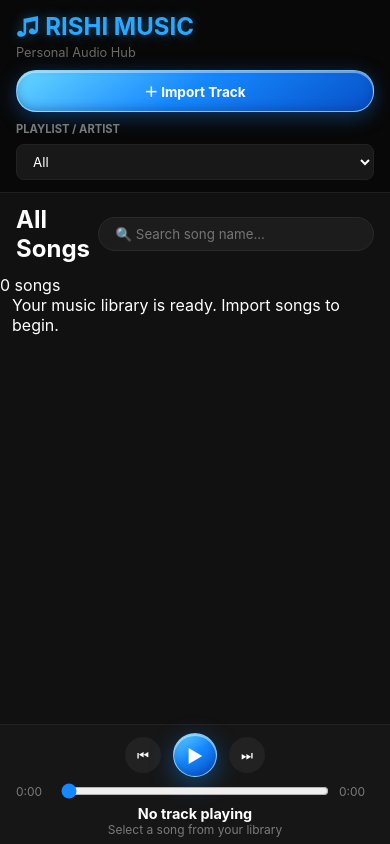
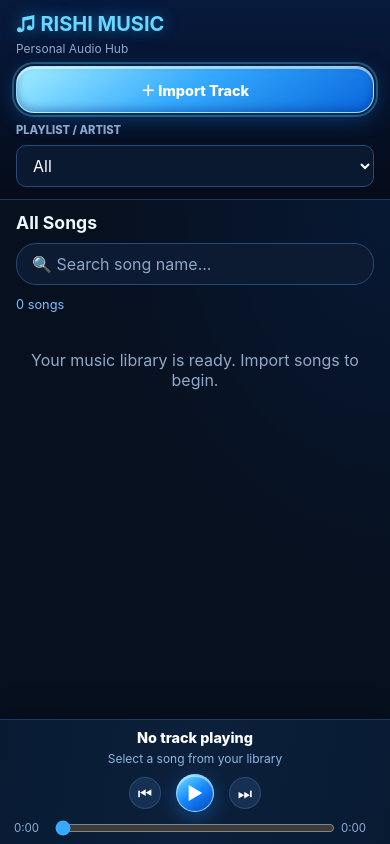
Before and after one commit to srishi1009-cyber/rishi18, a plain HTML site: page index.html in a window 390 px wide. Both pictures are taken after a click on the label "＋ Import Track". Drawn offline with Linux system fonts and the light colour scheme.

Commit message:
Update style.css

```diff
--- a/style.css
+++ b/style.css
@@ -1,17 +1,34 @@
+/* =========================================================
+   RISHI MUSIC — GLOSSY BLUE EDITION
+   Responsive layout + visible import controls
+   ========================================================= */
+
 * {
     box-sizing: border-box;
     margin: 0;
     padding: 0;
-  font-family: -apple-system, BlinkMacSystemFont, "Segoe UI", Roboto, sans-serif;
-  user-select: none;
+    font-family: -apple-system, BlinkMacSystemFont, "Segoe UI",
+                 Roboto, sans-serif;
+    -webkit-tap-highlight-color: transparent;
 }
 
 body {
-  background-color: #0f0f0f;
+    background: #050b18;
     color: #ffffff;
+    height: 100vh;
+    height: 100dvh;
     overflow: hidden;
-  height: 100vh;
-  height: 100dvh; /* Adapts cleanly to mobile browser URL bars */
+}
+
+button,
+select,
+input {
+    font: inherit;
+}
+
+button {
+    -webkit-appearance: none;
+    appearance: none;
 }
 
 .app-container {
@@ -19,396 +36,531 @@ body {
     height: 100vh;
     height: 100dvh;
     padding-bottom: 90px;
+    overflow: hidden;
 }
+
+/* SIDEBAR */
 
 .sidebar {
     width: 260px;
-  background-color: #080808;
-  padding: 24px 16px;
+    flex-shrink: 0;
     display: flex;
     flex-direction: column;
     gap: 20px;
-  border-right: 1px solid #1f1f1f;
-  flex-shrink: 0;
+    padding: 24px 16px;
+    background: linear-gradient(180deg, #071a3d, #050b18);
+    border-right: 1px solid rgba(70, 170, 255, 0.2);
 }
 
 .brand h1 {
-  color: #28a9ff;
+    color: #65d9ff;
     font-size: 1.5rem;
-  text-shadow: 0 0 12px rgba(40, 169, 255, 0.45);
+    text-shadow: 0 0 15px rgba(40, 169, 255, 0.6);
 }
 
 .brand p {
-  color: #6a6a6a;
+    margin-top: 5px;
+    color: #91a9c8;
     font-size: 0.8rem;
-  margin-top: 4px;
 }
 
+/* IMPORT BUTTON */
+
 .btn-import {
+    display: flex;
+    justify-content: center;
+    align-items: center;
+    min-height: 46px;
+    width: 100%;
+    padding: 12px;
+    border-radius: 18px;
+    border: 1px solid rgba(180, 240, 255, 0.8);
     background: linear-gradient(
         145deg,
-    #67d7ff 0%,
+        #75e5ff,
         #1688ff 48%,
-    #0751c7 100%
+        #0646b8
     );
     color: #ffffff;
-  font-weight: bold;
-  font-size: 0.85rem;
-  padding: 10px;
-  border-radius: 20px;
+    font-weight: 800;
+    font-size: 0.9rem;
     text-align: center;
     cursor: pointer;
-  border: 1px solid rgba(160, 230, 255, 0.7);
+    touch-action: manipulation;
     box-shadow:
-    inset 0 2px 0 rgba(255, 255, 255, 0.4),
-    inset 0 -3px 8px rgba(0, 40, 120, 0.3),
-    0 5px 20px rgba(22, 136, 255, 0.35);
+        inset 0 2px 0 rgba(255, 255, 255, 0.55),
+        inset 0 -3px 8px rgba(0, 30, 100, 0.35),
+        0 5px 22px rgba(22, 136, 255, 0.35);
 }
 
-.btn-import:hover {
+.btn-import:hover,
+.btn-import:focus-within {
     background: linear-gradient(
         145deg,
-    #8ae4ff 0%,
+        #a2efff,
         #35aaff 48%,
-    #0866db 100%
+        #0866db
     );
-  box-shadow:
-    inset 0 2px 0 rgba(255, 255, 255, 0.5),
-    0 7px 25px rgba(22, 136, 255, 0.5);
+    outline: 2px solid rgba(101, 217, 255, 0.3);
+    outline-offset: 2px;
 }
 
-.btn-import input {
-  display: none;
+/*
+  Keep the file input available to browsers.
+  Do not use display:none, which can cause issues
+  with some mobile file-picker interactions.
+*/
+
+.btn-import input[type="file"] {
+    position: absolute;
+    width: 1px;
+    height: 1px;
+    opacity: 0;
+    overflow: hidden;
+    pointer-events: none;
 }
+
+/* FILTER */
 
 .filter-group label {
     display: block;
+    margin-bottom: 8px;
+    color: #8ba9d0;
     font-size: 0.7rem;
-  color: #7a7a7a;
-  font-weight: bold;
-  margin-bottom: 8px;
+    font-weight: 800;
 }
 
 select {
     width: 100%;
-  padding: 8px 12px;
-  background: #181818;
+    min-height: 42px;
+    padding: 9px 12px;
+    border: 1px solid #244b7b;
+    border-radius: 10px;
+    background: #0b1930;
     color: white;
-  border: 1px solid #222222;
-  border-radius: 8px;
     outline: none;
 }
 
 select:focus {
-  border-color: #1688ff;
-  box-shadow: 0 0 10px rgba(22, 136, 255, 0.25);
+    border-color: #35aaff;
+    box-shadow: 0 0 12px rgba(22, 136, 255, 0.3);
 }
+
+/* MAIN CONTENT */
 
 .main-content {
     flex: 1;
+    min-width: 0;
+    min-height: 0;
     display: flex;
     flex-direction: column;
-  background-color: #111111;
-  min-height: 0; /* Critical: allows child .song-list to trigger overflow scroll */
     overflow: hidden;
+    background:
+        radial-gradient(
+            ellipse at top right,
+            rgba(0, 110, 255, 0.09),
+            transparent 55%
+        ),
+        #07101f;
 }
 
 .top-nav {
     display: flex;
     justify-content: space-between;
     align-items: center;
+    gap: 16px;
+    flex-shrink: 0;
     padding: 20px 28px;
-  flex-shrink: 0;
+}
+
+.top-nav h2 {
+    font-size: 1.25rem;
+    color: #eaf7ff;
 }
 
 #searchInput {
-  background: #1c1c1c;
-  border: 1px solid #2a2a2a;
-  border-radius: 17px;
-  padding: 8px 16px;
+    width: 240px;
+    min-width: 0;
+    padding: 10px 15px;
+    border: 1px solid #254b78;
+    border-radius: 20px;
+    outline: none;
+    background: #0c1b32;
     color: #ffffff;
-  width: 240px;
-  outline: none;
+}
+
+#searchInput::placeholder {
+    color: #8da6c7;
 }
 
 #searchInput:focus {
-  border-color: #1688ff;
-  box-shadow: 0 0 12px rgba(22, 136, 255, 0.22);
+    border-color: #35aaff;
+    box-shadow: 0 0 12px rgba(22, 136, 255, 0.25);
 }
+
+.track-count {
+    flex-shrink: 0;
+    padding: 0 24px 12px;
+    color: #7ebeff;
+    font-size: 0.8rem;
+}
+
+/* SONG LIBRARY */
 
 .song-list {
     flex: 1;
+    min-height: 0;
     overflow-y: auto;
-  -webkit-overflow-scrolling: touch; /* Smooth momentum scrolling on mobile */
-  padding: 0 20px 20px;
+    overscroll-behavior: contain;
+    -webkit-overflow-scrolling: touch;
     display: flex;
     flex-direction: column;
-  gap: 8px;
+    gap: 9px;
+    padding: 0 20px 24px;
 }
 
-/* Sleek scrollbar styling */
 .song-list::-webkit-scrollbar {
     width: 6px;
 }
 
-.song-list::-webkit-scrollbar-track {
-  background: transparent;
+.song-list::-webkit-scrollbar-thumb {
+    background: #24558d;
+    border-radius: 6px;
 }
 
-.song-list::-webkit-scrollbar-thumb {
-  background: #2a2a2a;
-  border-radius: 4px;
+.empty-library {
+    padding: 28px 16px;
+    color: #91a9c8;
+    text-align: center;
 }
 
-.song-list::-webkit-scrollbar-thumb:hover {
-  background: #1688ff;
-}
+/* SONG CARDS */
 
 .song-card {
     display: flex;
     align-items: center;
     justify-content: space-between;
-  background: #181818;
-  padding: 10px 16px;
-  border-radius: 8px;
+    gap: 12px;
     flex-shrink: 0;
+    padding: 12px 16px;
+    border: 1px solid rgba(75, 150, 230, 0.13);
+    border-radius: 12px;
+    background: linear-gradient(135deg, #102440, #0a1528);
+    transition: background 0.2s ease, border-color 0.2s ease;
 }
 
-.song-card:hover {
-  background: #202020;
-  box-shadow: inset 3px 0 0 #1688ff;
+.song-card:hover,
+.song-card.active {
+    border-color: rgba(53, 170, 255, 0.6);
+    background: linear-gradient(135deg, #163c68, #0c203b);
+    box-shadow: inset 3px 0 #35aaff;
 }
 
 .song-info {
     display: flex;
     align-items: center;
     gap: 12px;
+    min-width: 0;
     overflow: hidden;
 }
 
 .song-icon {
-  color: #28a9ff;
-  font-size: 1.2rem;
-  text-shadow: 0 0 10px rgba(40, 169, 255, 0.45);
+    flex-shrink: 0;
+    color: #65d9ff;
+    font-size: 1.3rem;
+    text-shadow: 0 0 10px rgba(40, 169, 255, 0.5);
+}
+
+.song-meta {
+    min-width: 0;
 }
 
 .song-meta h4 {
-  font-size: 0.95rem;
+    overflow: hidden;
+    color: #f2f9ff;
+    font-size: 0.92rem;
     white-space: nowrap;
-  overflow: hidden;
     text-overflow: ellipsis;
 }
 
 .song-meta p {
-  font-size: 0.75rem;
-  color: #7a7a7a;
+    overflow: hidden;
+    margin-top: 4px;
+    color: #8caed5;
+    font-size: 0.74rem;
+    white-space: nowrap;
+    text-overflow: ellipsis;
 }
 
 .song-actions {
     display: flex;
+    align-items: center;
+    flex-shrink: 0;
     gap: 8px;
 }
 
 .song-actions button {
-  background: #2a2a2a;
-  border: none;
-  color: #bbb;
-  padding: 6px 12px;
+    padding: 7px 11px;
+    border: 1px solid rgba(120, 190, 255, 0.25);
     border-radius: 15px;
+    background: #183252;
+    color: #d8edff;
     cursor: pointer;
-  font-weight: bold;
     font-size: 0.75rem;
+    font-weight: 700;
 }
 
 .song-actions button:hover {
-  background: #1688ff;
-  color: #ffffff;
+    background: #176bc0;
 }
 
 .song-actions .play-mini {
-  background: linear-gradient(
-    145deg,
-    #67d7ff,
-    #1688ff 50%,
-    #0751c7
-  );
-  color: white;
+    display: inline-flex;
+    align-items: center;
+    justify-content: center;
+    width: 36px;
+    height: 36px;
+    padding: 0;
+    border: 1px solid rgba(180, 240, 255, 0.8);
     border-radius: 50%;
-  width: 32px;
-  height: 32px;
-  padding: 0;
-  border: 1px solid rgba(160, 230, 255, 0.65);
+    background: linear-gradient(145deg, #75e5ff, #1688ff 55%, #0646b8);
+    color: #ffffff;
     box-shadow:
-    inset 0 2px 0 rgba(255,255,255,0.4),
-    0 4px 15px rgba(22,136,255,0.35);
+        inset 0 2px 0 rgba(255, 255, 255, 0.45),
+        0 4px 15px rgba(22, 136, 255, 0.35);
 }
 
-.song-actions .play-mini:hover {
-  background: linear-gradient(
-    145deg,
-    #8ae4ff,
-    #35aaff 50%,
-    #0866db
-  );
-  box-shadow:
-    inset 0 2px 0 rgba(255,255,255,0.5),
-    0 6px 20px rgba(22,136,255,0.5);
-}
+/* BOTTOM PLAYER */
 
 .player-bar {
     position: fixed;
+    right: 0;
     bottom: 0;
     left: 0;
-  right: 0;
+    z-index: 100;
+    display: grid;
+    grid-template-columns: minmax(0, 1fr) minmax(130px, 1fr) minmax(0, 1fr);
+    align-items: center;
+    gap: 14px;
     height: 90px;
-  background-color: #161616;
-  border-top: 1px solid #222222;
-  display: grid;
-  grid-template-columns: 1fr 1fr 1fr;
-  align-items: center;
     padding: 0 24px;
-  z-index: 100;
+    border-top: 1px solid rgba(75, 150, 230, 0.25);
+    background: linear-gradient(100deg, #071a32, #0d203b, #071a32);
+    box-shadow: 0 -5px 25px rgba(0, 0, 0, 0.25);
 }
 
 .meta-box {
+    min-width: 0;
     overflow: hidden;
 }
 
 .track-title {
+    overflow: hidden;
+    color: #ffffff;
     font-size: 0.9rem;
-  font-weight: bold;
+    font-weight: 800;
     white-space: nowrap;
     text-overflow: ellipsis;
-  overflow: hidden;
 }
 
 .track-artist {
+    overflow: hidden;
+    margin-top: 5px;
+    color: #8db7e6;
     font-size: 0.75rem;
-  color: #7a7a7a;
+    white-space: nowrap;
+    text-overflow: ellipsis;
 }
 
 .controls-box {
     display: flex;
+    align-items: center;
     justify-content: center;
-  align-items: center;
     gap: 12px;
 }
 
 .control-btn {
-  background: #222222;
-  color: white;
-  border: none;
-  width: 36px;
-  height: 36px;
+    display: inline-flex;
+    align-items: center;
+    justify-content: center;
+    flex-shrink: 0;
+    width: 38px;
+    height: 38px;
+    border: 1px solid rgba(120, 190, 255, 0.2);
     border-radius: 50%;
+    background: #153052;
+    color: #ffffff;
     cursor: pointer;
 }
 
 .control-btn:hover {
-  background: #1688ff;
-  box-shadow: 0 0 15px rgba(22, 136, 255, 0.4);
+    background: #176bc0;
 }
 
 .control-btn.primary {
-  background: linear-gradient(
-    145deg,
-    #67d7ff 0%,
-    #1688ff 48%,
-    #0751c7 100%
-  );
-  color: #ffffff;
-  width: 44px;
-  height: 44px;
+    width: 46px;
+    height: 46px;
+    border: 1px solid rgba(180, 240, 255, 0.8);
+    background: linear-gradient(145deg, #75e5ff, #1688ff 50%, #0646b8);
     font-size: 1.1rem;
-  border: 1px solid rgba(160, 230, 255, 0.75);
     box-shadow:
-    inset 0 2px 0 rgba(255,255,255,0.45),
-    inset 0 -3px 8px rgba(0,35,105,0.3),
-    0 7px 25px rgba(22,136,255,0.42);
-}
-
-.control-btn.primary:hover {
-  background: linear-gradient(
-    145deg,
-    #8ae4ff 0%,
-    #35aaff 48%,
-    #0866db 100%
-  );
-  box-shadow:
-    inset 0 2px 0 rgba(255,255,255,0.55),
-    0 8px 30px rgba(22,136,255,0.55);
+        inset 0 2px 0 rgba(255, 255, 255, 0.45),
+        0 5px 20px rgba(22, 136, 255, 0.4);
 }
 
 .slider-box {
     display: flex;
     align-items: center;
-  gap: 10px;
+    gap: 9px;
+    min-width: 0;
 }
 
 .slider-box span {
-  font-size: 0.75rem;
-  color: #7a7a7a;
     width: 35px;
+    flex-shrink: 0;
+    color: #8caed5;
+    font-size: 0.72rem;
 }
 
 #progressBar {
-  flex: 1;
-  accent-color: #1688ff;
+    width: 100%;
+    min-width: 0;
+    accent-color: #35aaff;
+    cursor: pointer;
 }
 
-/* Mobile responsive layout */
+/* MOBILE */
+
 @media (max-width: 768px) {
     .app-container {
         flex-direction: column;
-    padding-bottom: 120px;
+        height: 100vh;
         height: 100dvh;
-    overflow: hidden;
+        padding-bottom: 125px;
     }
 
     .sidebar {
         width: 100%;
+        flex-shrink: 0;
+        gap: 10px;
+        padding: 12px 16px;
         border-right: none;
-    border-bottom: 1px solid #1f1f1f;
-    padding: 12px 16px;
-    gap: 10px;
+        border-bottom: 1px solid rgba(75, 150, 230, 0.25);
+    }
+
+    .brand h1 {
+        font-size: 1.25rem;
+    }
+
+    .brand p {
+        font-size: 0.75rem;
+    }
+
+    .btn-import {
+        min-height: 44px;
     }
 
     .top-nav {
+        flex-direction: column;
+        align-items: stretch;
+        gap: 10px;
         padding: 12px 16px;
+    }
+
+    .top-nav h2 {
+        font-size: 1.1rem;
     }
 
     #searchInput {
         width: 100%;
     }
 
-  .main-content {
-    min-height: 0;
-    flex: 1;
-    overflow: hidden;
+    .track-count {
+        padding: 0 16px 10px;
     }
 
     .song-list {
         padding: 0 12px 16px;
     }
 
+    .song-card {
+        padding: 10px;
+        gap: 8px;
+    }
+
+    .song-actions {
+        gap: 5px;
+    }
+
+    .song-actions button {
+        padding: 6px 8px;
+    }
+
+    .song-actions .play-mini {
+        width: 34px;
+        height: 34px;
+    }
+
     .player-bar {
-    height: 120px;
         grid-template-columns: 1fr;
         grid-template-rows: auto auto auto;
-    padding: 8px 16px;
-    gap: 6px;
+        gap: 5px;
+        height: 125px;
+        padding: 7px 14px;
+    }
+
+    .meta-box {
+        order: 0;
+        text-align: center;
     }
 
     .controls-box {
         order: 1;
+        gap: 15px;
+    }
+
+    .control-btn {
+        width: 32px;
+        height: 32px;
+    }
+
+    .control-btn.primary {
+        width: 38px;
+        height: 38px;
     }
 
     .slider-box {
         order: 2;
+        gap: 6px;
+    }
 }
 
-  .meta-box {
-    order: 3;
-    text-align: center;
+/* SMALL PHONES */
+
+@media (max-width: 380px) {
+    .sidebar {
+        padding: 9px 12px;
+    }
+
+    .brand h1 {
+        font-size: 1.1rem;
+    }
+
+    .song-meta h4 {
+        font-size: 0.82rem;
+    }
+
+    .song-meta p {
+        font-size: 0.68rem;
+    }
+
+    .song-actions button {
+        padding: 5px 7px;
+        font-size: 0.68rem;
+    }
+
+    .player-bar {
+        padding-right: 9px;
+        padding-left: 9px;
     }
 }
```
Lines whose indentation alone changed are shown as unchanged.
